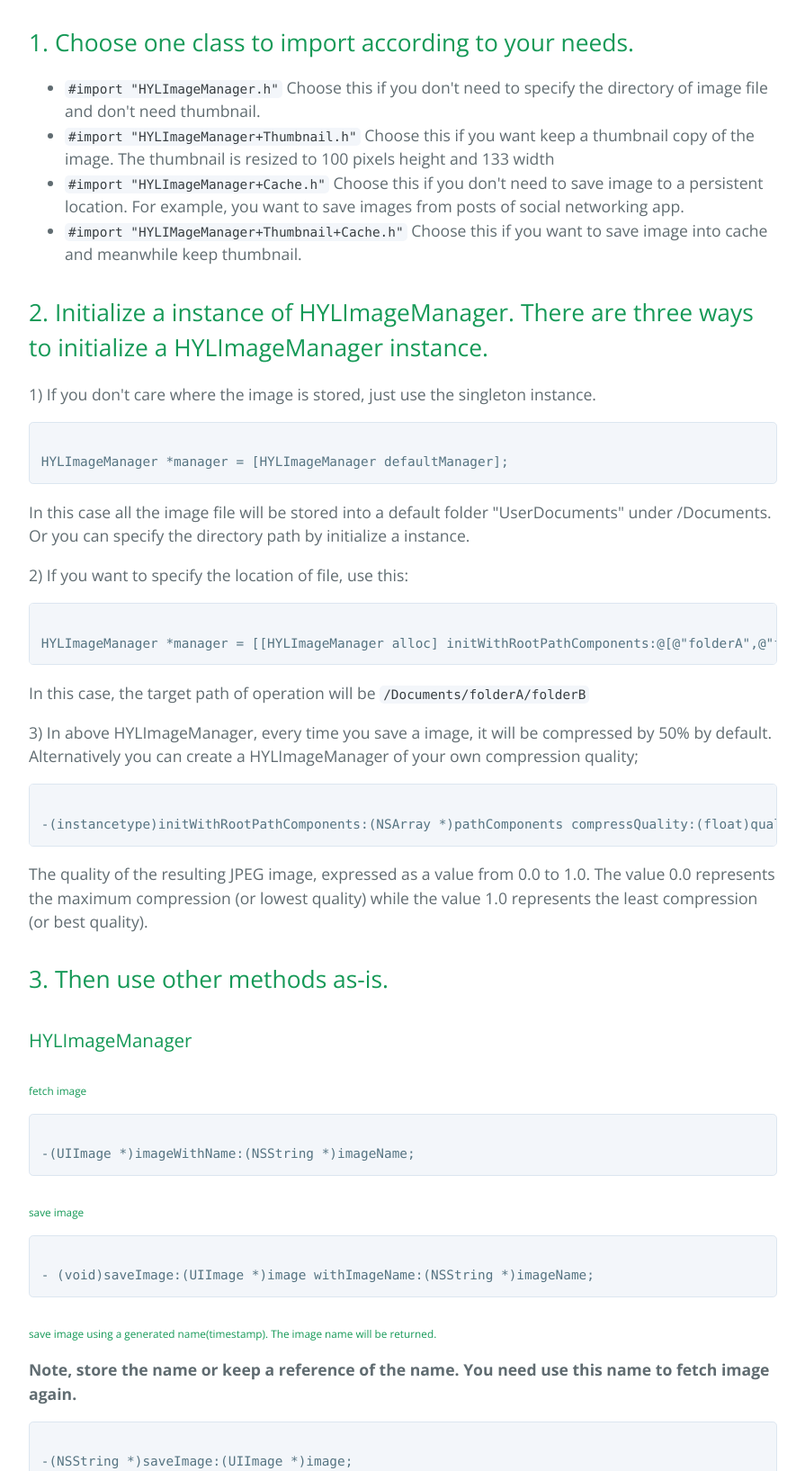
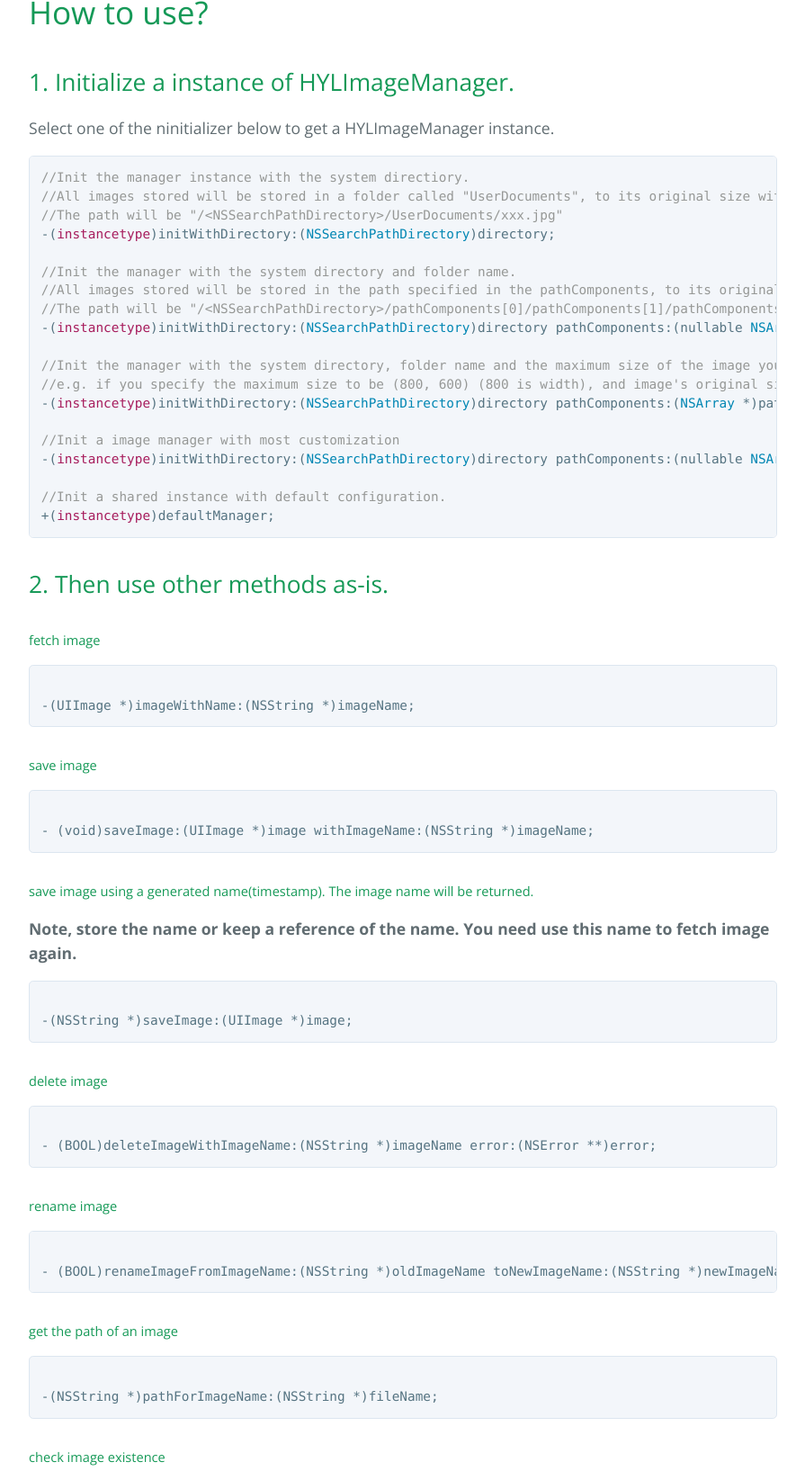
Before and after one commit to lionhylra/HYLImageManager, a plain HTML site: page index.html in a window 1280 px wide. Shown: the part 803-2438 px from the top of the page at 90% size, without its empty margins (192-1087 px from the left). Drawn offline with nearby package versions, Linux system fonts and the light colour scheme.

```diff
--- a/index.html
+++ b/index.html
@@ -24,74 +24,57 @@
 
 <p>HYLImageManager is a convenience CRUD tool for image files in iOS file system. It is a simplified version of NSFileManager providing only simple CRUD methods with using a file name. This module is suitable for foundamental objective-c programmers who needs to save image or other file to persistent store. </p>
 
+<p>It is simple enough to use, and also it is flexible enough to costomize.</p>
+
 <p>For example, when you finish downloading a image, you may need to cache or store in local file system for later use. So you can just call <code>[[HYLImageManager defaultManager] saveImage:image withImageName:@"demoImage.png"</code>. When you want to get it back, just call <code>UIImage* image = [[HYLImageManager defaultManager] imageWithName:@"demoImage.png"</code>.</p>
 
 <h1>
 <a id="how-to-use" class="anchor" href="#how-to-use" aria-hidden="true"><span class="octicon octicon-link"></span></a>How to use?</h1>
 
 <h2>
-<a id="1-choose-one-class-to-import-according-to-your-needs" class="anchor" href="#1-choose-one-class-to-import-according-to-your-needs" aria-hidden="true"><span class="octicon octicon-link"></span></a>1. Choose one class to import according to your needs.</h2>
+<a id="1-initialize-a-instance-of-hylimagemanager" class="anchor" href="#1-initialize-a-instance-of-hylimagemanager" aria-hidden="true"><span class="octicon octicon-link"></span></a>1. Initialize a instance of HYLImageManager.</h2>
 
-<ul>
-<li>
-<code>#import "HYLImageManager.h"</code> Choose this if you don't need to specify the directory of image file and don't need thumbnail.</li>
-<li>
-<code>#import "HYLImageManager+Thumbnail.h"</code> Choose this if you want keep a thumbnail copy of the image. The thumbnail is resized to 100 pixels height and 133 width</li>
-<li>
-<code>#import "HYLImageManager+Cache.h"</code> Choose this if you don't need to save image to a persistent location. For example, you want to save images from posts of social networking app.</li>
-<li>
-<code>#import "HYLIMageManager+Thumbnail+Cache.h"</code> Choose this if you want to save image into cache and meanwhile keep thumbnail.</li>
-</ul>
+<p>Select one of the ninitializer below to get a HYLImageManager instance.</p>
+
+<div class="highlight highlight-objective-c"><pre><span class="pl-c">//Init the manager instance with the system directiory.</span>
+<span class="pl-c">//All images stored will be stored in a folder called "UserDocuments", to its original size without thumbnail. It will not be compressed.</span>
+<span class="pl-c">//The path will be "/&lt;NSSearchPathDirectory&gt;/UserDocuments/xxx.jpg"</span>
+-(<span class="pl-k">instancetype</span>)initWithDirectory:(<span class="pl-c1">NSSearchPathDirectory</span>)directory;
+
+<span class="pl-c">//Init the manager with the system directory and folder name.</span>
+<span class="pl-c">//All images stored will be stored in the path specified in the pathComponents, to its original size without thumbnail. It will not be compressed.</span>
+<span class="pl-c">//The path will be "/&lt;NSSearchPathDirectory&gt;/pathComponents[0]/pathComponents[1]/pathComponents[2]/.../xxx.jpg"</span>
+-(<span class="pl-k">instancetype</span>)initWithDirectory:(<span class="pl-c1">NSSearchPathDirectory</span>)directory pathComponents:(nullable <span class="pl-c1">NSArray</span> *)pathComponents;
+
+<span class="pl-c">//Init the manager with the system directory, folder name and the maximum size of the image you want it be. When the image is saved to the disk, it will be resized to the maximum size you specify while keeping its ratio. If it's original size is smaller than the maximum size, it will not be resized.</span>
+<span class="pl-c">//e.g. if you specify the maximum size to be (800, 600) (800 is width), and image's original size is (1000,1000), it will be resized to (600,600)</span>
+-(<span class="pl-k">instancetype</span>)initWithDirectory:(<span class="pl-c1">NSSearchPathDirectory</span>)directory pathComponents:(<span class="pl-c1">NSArray</span> *)pathComponents maxSize:(<span class="pl-c1">CGSize</span>)maxSize;
+
+<span class="pl-c">//Init a image manager with most customization</span>
+-(<span class="pl-k">instancetype</span>)initWithDirectory:(<span class="pl-c1">NSSearchPathDirectory</span>)directory pathComponents:(nullable <span class="pl-c1">NSArray</span> *)pathComponents maxSize:(<span class="pl-c1">CGSize</span>)maxSize thumbnailMaxSize:(<span class="pl-c1">CGSize</span>)thumbnailMaxSize compressionQuality:(<span class="pl-k">float</span>)quality ignoreThumbnail:(<span class="pl-k">BOOL</span>)flag NS_DESIGNATED_INITIALIZER;
+
+<span class="pl-c">//Init a shared instance with default configuration.</span>
++(<span class="pl-k">instancetype</span>)defaultManager;</pre></div>
 
 <h2>
-<a id="2-initialize-a-instance-of-hylimagemanager-there-are-three-ways-to-initialize-a-hylimagemanager-instance" class="anchor" href="#2-initialize-a-instance-of-hylimagemanager-there-are-three-ways-to-initialize-a-hylimagemanager-instance" aria-hidden="true"><span class="octicon octicon-link"></span></a>2. Initialize a instance of HYLImageManager. There are three ways to initialize a HYLImageManager instance.</h2>
+<a id="2-then-use-other-methods-as-is" class="anchor" href="#2-then-use-other-methods-as-is" aria-hidden="true"><span class="octicon octicon-link"></span></a>2. Then use other methods as-is.</h2>
 
-<p>1) If you don't care where the image is stored, just use the singleton instance.</p>
-
-<pre><code>
-HYLImageManager *manager = [HYLImageManager defaultManager];
-</code></pre>
-
-<p>In this case all the image file will be stored into a default folder "UserDocuments" under /Documents. Or you can specify the directory path by initialize a instance.</p>
-
-<p>2) If you want to specify the location of file, use this:</p>
-
-<pre><code>
-HYLImageManager *manager = [[HYLImageManager alloc] initWithRootPathComponents:@[@"folderA",@"folderB"];
-</code></pre>
-
-<p>In this case, the target path of operation will be <code>/Documents/folderA/folderB</code></p>
-
-<p>3) In above HYLImageManager, every time you save a image, it will be compressed by 50% by default. Alternatively you can create a HYLImageManager of your own compression quality;</p>
-
-<pre><code>
--(instancetype)initWithRootPathComponents:(NSArray *)pathComponents compressQuality:(float)quality;
-</code></pre>
-
-<p>The quality of the resulting JPEG image, expressed as a value from 0.0 to 1.0. The value 0.0 represents the maximum compression (or lowest quality) while the value 1.0 represents the least compression (or best quality).</p>
-
-<h2>
-<a id="3-then-use-other-methods-as-is" class="anchor" href="#3-then-use-other-methods-as-is" aria-hidden="true"><span class="octicon octicon-link"></span></a>3. Then use other methods as-is.</h2>
-
-<h3>
-<a id="hylimagemanager" class="anchor" href="#hylimagemanager" aria-hidden="true"><span class="octicon octicon-link"></span></a>HYLImageManager</h3>
-
-<h6>
-<a id="fetch-image" class="anchor" href="#fetch-image" aria-hidden="true"><span class="octicon octicon-link"></span></a>fetch image</h6>
+<h5>
+<a id="fetch-image" class="anchor" href="#fetch-image" aria-hidden="true"><span class="octicon octicon-link"></span></a>fetch image</h5>
 
 <pre><code>
 -(UIImage *)imageWithName:(NSString *)imageName;
 </code></pre>
 
-<h6>
-<a id="save-image" class="anchor" href="#save-image" aria-hidden="true"><span class="octicon octicon-link"></span></a>save image</h6>
+<h5>
+<a id="save-image" class="anchor" href="#save-image" aria-hidden="true"><span class="octicon octicon-link"></span></a>save image</h5>
 
 <pre><code>
 - (void)saveImage:(UIImage *)image withImageName:(NSString *)imageName;
 </code></pre>
 
-<h6>
-<a id="save-image-using-a-generated-nametimestamp-the-image-name-will-be-returned" class="anchor" href="#save-image-using-a-generated-nametimestamp-the-image-name-will-be-returned" aria-hidden="true"><span class="octicon octicon-link"></span></a>save image using a generated name(timestamp). The image name will be returned.</h6>
+<h5>
+<a id="save-image-using-a-generated-nametimestamp-the-image-name-will-be-returned" class="anchor" href="#save-image-using-a-generated-nametimestamp-the-image-name-will-be-returned" aria-hidden="true"><span class="octicon octicon-link"></span></a>save image using a generated name(timestamp). The image name will be returned.</h5>
 
 <p><strong>Note, store the name or keep a reference of the name. You need use this name to fetch image again.</strong></p>
 
@@ -99,54 +82,51 @@ HYLImageManager *manager = [[HYLImageManager alloc] initWithRootPathComponents:@
 -(NSString *)saveImage:(UIImage *)image;
 </code></pre>
 
-<h6>
-<a id="delete-image" class="anchor" href="#delete-image" aria-hidden="true"><span class="octicon octicon-link"></span></a>delete image</h6>
+<h5>
+<a id="delete-image" class="anchor" href="#delete-image" aria-hidden="true"><span class="octicon octicon-link"></span></a>delete image</h5>
 
 <pre><code>
 - (BOOL)deleteImageWithImageName:(NSString *)imageName error:(NSError **)error;
 </code></pre>
 
-<h6>
-<a id="rename-image" class="anchor" href="#rename-image" aria-hidden="true"><span class="octicon octicon-link"></span></a>rename image</h6>
+<h5>
+<a id="rename-image" class="anchor" href="#rename-image" aria-hidden="true"><span class="octicon octicon-link"></span></a>rename image</h5>
 
 <pre><code>
 - (BOOL)renameImageFromImageName:(NSString *)oldImageName toNewImageName:(NSString *)newImageName error:(NSError **)error;
 </code></pre>
 
-<h3>
-<a id="hylimagemanagerthumbnail" class="anchor" href="#hylimagemanagerthumbnail" aria-hidden="true"><span class="octicon octicon-link"></span></a>HYLImageManager+Thumbnail</h3>
+<h5>
+<a id="get-the-path-of-an-image" class="anchor" href="#get-the-path-of-an-image" aria-hidden="true"><span class="octicon octicon-link"></span></a>get the path of an image</h5>
 
-<p>This is a thumbnail version of HYLImageManager. All READ operation in this version has a flag for thumbnail. For save, delete and rename operations, they apply to both big image and thumnail. All thumbnails are saved into a directory called thumbnail. If your image file path is /Documents/folderA/folderB/aImage.png the path of the thumbnail will be in /Documents/folderA/folderB/thumbnail/aImage.png</p>
+<pre><code>
+-(NSString *)pathForImageName:(NSString *)fileName;
+</code></pre>
 
-<h3>
-<a id="hylimagemanagercache" class="anchor" href="#hylimagemanagercache" aria-hidden="true"><span class="octicon octicon-link"></span></a>HYLImageManager+Cache</h3>
+<h5>
+<a id="check-image-existence" class="anchor" href="#check-image-existence" aria-hidden="true"><span class="octicon octicon-link"></span></a>check image existence</h5>
 
-<p>This is a similar version of HYLImageManager. The only difference is this image manager save image to /Library/Caches, and it is possible that images may be removed by system under some circumstance.</p>
-
-<h3>
-<a id="hylimagemanagerthumbnailcache" class="anchor" href="#hylimagemanagerthumbnailcache" aria-hidden="true"><span class="octicon octicon-link"></span></a>HYLImageManager+Thumbnail+Cache</h3>
-
-<p>This is a cache version of HYLImageManager+Thumbnail. Similar to HYLImageManager+Cache, it save image files to /Library/Caches.</p>
+<pre><code>
+-(BOOL)imageExistsForImageName:(NSString *)imageName;
+</code></pre>
 
 <h3>
 <a id="note" class="anchor" href="#note" aria-hidden="true"><span class="octicon octicon-link"></span></a>Note</h3>
 
-<p>All non-thumbnail images will be resized to maximum width 800 and maximum height 600 while keeping the original ratio and will be compressed by 50%. If you want to change this setting, look at UIImage+Store.m and modify</p>
-
-<pre><code>
-static float const kDefaultMaxWidth = 800.0;
-static float const kDefaultMaxHeight = 600.0;
-</code></pre>
-
-<p>If you don't want resize, change kDefaultMaxWidth and kDefaultMaxHeight to 0.</p>
+<p>For more details about how to use these methods,  please refer to the header file.</p>
 
 <h1>
 <a id="utility-classes" class="anchor" href="#utility-classes" aria-hidden="true"><span class="octicon octicon-link"></span></a>Utility Classes</h1>
 
 <h3>
-<a id="uiimagestore" class="anchor" href="#uiimagestore" aria-hidden="true"><span class="octicon octicon-link"></span></a>UIImage+Store</h3>
+<a id="uiimagecompress" class="anchor" href="#uiimagecompress" aria-hidden="true"><span class="octicon octicon-link"></span></a>UIImage+Compress</h3>
 
-<p>This UIImage Category is used in all HYLImageManager. If you want to specify your own path instead of image name in operation, just use this Category.</p>
+<p>This UIImage Category is used in all HYLImageManager to compress the image when the image is saved to disk. You can call the methods in this category whenever you like.</p>
+
+<h3>
+<a id="hylfilemanager" class="anchor" href="#hylfilemanager" aria-hidden="true"><span class="octicon octicon-link"></span></a>HYLFileManager</h3>
+
+<p>This is a more generic version of CRUD convenient tool targeting at NSData.</p>
 
 <h1>
 <a id="bonus" class="anchor" href="#bonus" aria-hidden="true"><span class="octicon octicon-link"></span></a>Bonus</h1>
```
Also changed, not shown: params.json (+1 -1 lines).
